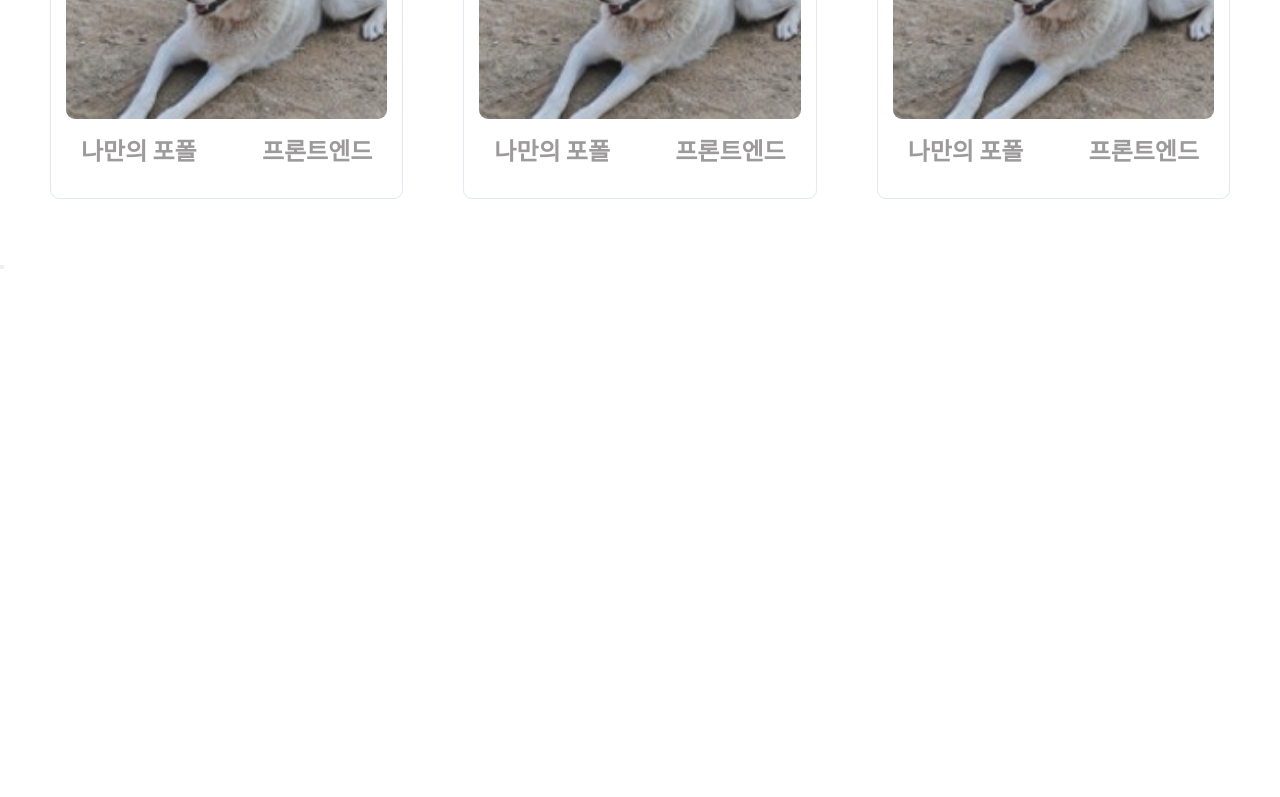
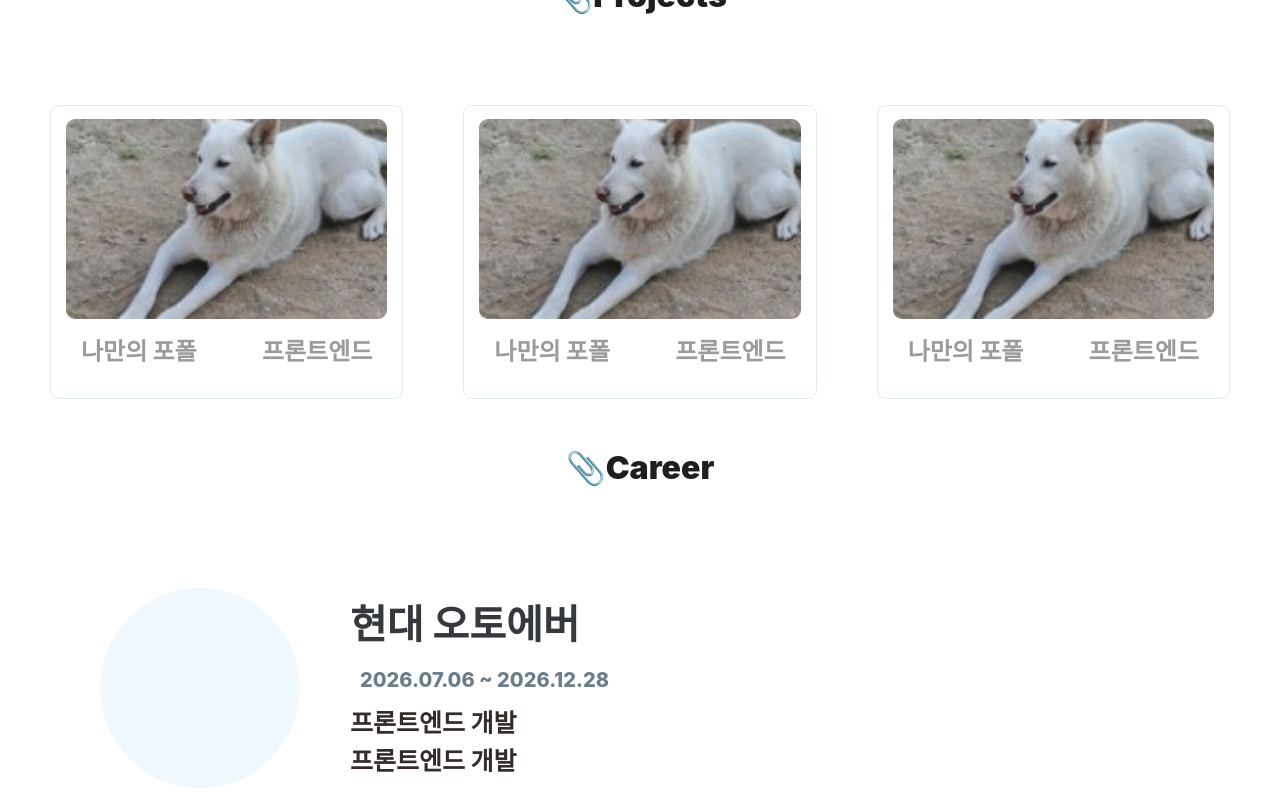
Before and after one commit to Baeksnagjun/baeksangjun-portfolio, a React (Vite) app: page / in a window 1280 px wide. Shown: the part 2000-2797 px from the top of the page. Before the commit the page ends 2273 px from the top, so only its background shows below. Built offline with nearby package versions, Linux system fonts and the light colour scheme; a web font is replaced by a local one.

Commit message:
전체 골조 완료

```diff
--- a/src/app/globals.css
+++ b/src/app/globals.css
@@ -13,8 +13,16 @@
   padding: 0;
 }
 
+#hero,
+#about,
+#skills,
+#projects,
+#career {
+  scroll-margin-top: 80px;
+}
 html {
   -webkit-text-size-adjust: 100%;
+  scroll-behavior: smooth;
 }
 
 body {
--- a/src/components/common/Gnb.module.css
+++ b/src/components/common/Gnb.module.css
@@ -5,7 +5,7 @@
     gap: 10px;
     justify-content: space-between;
     background: #4b4545;
-    box-shadow: 0 4px 12px rgba(0, 0, 0, 0.08);
+    box-shadow: 0 4px 12px rgba(0, 0, 0, 0.8);
     height: 80px;
     align-items: center;
     width: 100%;
--- a/src/components/common/Gnb.tsx
+++ b/src/components/common/Gnb.tsx
@@ -4,13 +4,13 @@ import styles from './Gnb.module.css';
 export default function Gnb() {
   return (
     <header className={styles.gnb}>
-      <h2 className={styles.logo}>백상준 포트폴리오</h2>
+      <a href="#hero" className={styles.logo}>백상준 포트폴리오</a>
       <nav className={styles.menu}>
-      <h3 className={styles.pageBtn}>About me</h3>
-      <h3 className={styles.pageBtn}>Skills</h3>
-      <h3 className={styles.pageBtn}>Projects</h3>
-      <h3 className={styles.pageBtn}>Career</h3>
-      <ThemeSwitcher />
+        <a href="#about" className={styles.pageBtn}>About me</a>
+        <a href="#skills" className={styles.pageBtn}>Skills</a>
+        <a href="#projects" className={styles.pageBtn}>Projects</a>
+        <a href="#career" className={styles.pageBtn}>Career</a>
+        <ThemeSwitcher />
       </nav>
     </header>
   );
--- a/src/components/sections/About.tsx
+++ b/src/components/sections/About.tsx
@@ -3,7 +3,7 @@ import styles from './About.module.css';
 
 export default function About() {
   return (
-    <section className={styles.about}>
+    <section id="about" className={styles.about}>
       <h2 className={styles.title}>📎ABOUT ME</h2>
 
       <div className={styles.grid}>
--- a/src/components/sections/Archive.module.css
+++ b/src/components/sections/Archive.module.css
@@ -0,0 +1,39 @@
+.title {
+    font-size: 2rem;
+    font-weight: 1000;
+    text-align: center;
+    margin: 40px;
+
+}
+.cards {
+    display: flex;
+    flex-direction: row;
+    margin: 20px;
+    justify-content: center;
+    gap: 20px;
+
+
+}
+
+.card {
+
+    padding: 13px 15px;
+    border-radius: 15px;
+    border: 1px solid #e2e8f0;
+    object-fit: cover;
+    display: flex;
+    flex-direction: column;
+    width: 400px;
+    box-shadow: 0 4px 12px rgba(0, 0, 0, 0.08);
+
+
+}
+.link{
+    font-size: 20px;
+    color: rgb(137, 71, 135);
+}
+
+.desc{
+    font-size: 15px;
+    color: #797a7b;
+}
--- a/src/components/sections/Archive.tsx
+++ b/src/components/sections/Archive.tsx
@@ -4,10 +4,25 @@ import styles from './Archive.module.css';
 
 export default function Archive() {
   return (
-    <section
-      className={styles.archive}
-      data-channels={archives.channels.length}
-      data-email={profile.email}
-    />
+    <section id="career" className={styles.career} >
+    <h2 className={styles.title}>📎Archive</h2>
+    <div className={styles.cards}>
+      <div className={styles.card}>
+        <p className={styles.category}>GitHub</p>
+        <p className={styles.link}>https://github.com/Baeksnagjun</p>
+        <p className={styles.desc}>깃허브저장소</p>
+      </div>
+      <div className={styles.card}>
+        <p className={styles.category}>Email</p>
+        <p className={styles.link}>juny200@naver.com</p>
+        <p className={styles.desc}>이메일</p>
+      </div>
+      <div className={styles.card}>
+        <p className={styles.category}>전화번호</p>
+        <p className={styles.link}>1010-1234-1234</p>
+        <p className={styles.desc}>전화번호</p>
+      </div>
+    </div>
+  </section>
   );
 }
--- a/src/components/sections/Career.module.css
+++ b/src/components/sections/Career.module.css
@@ -0,0 +1,36 @@
+.title {
+    font-size: 2rem;
+    font-weight: 1000;
+    text-align: center;
+    margin: 40px;
+
+}
+
+.cards {
+    display: flex;
+    flex-direction: row;
+    margin: 100px;
+    align-items: center;
+    gap: 50px;
+}
+
+.logo {
+    border-radius: 1;
+    background-color: aliceblue;
+    width: 200px;
+    height: 200px;
+    border-radius: 50%;
+}
+.careername{
+    font-size: 40px;
+}
+.employment{
+    font-size: 20px;
+    color: rgb(108, 124, 137);
+    margin: 10px;
+}
+
+.part{
+    font-size: 25px;
+    color: rgb(53, 43, 43);
+}
--- a/src/components/sections/Career.tsx
+++ b/src/components/sections/Career.tsx
@@ -2,5 +2,16 @@ import { careers } from '../../data/careers';
 import styles from './Career.module.css';
 
 export default function Career() {
-  return <section className={styles.career} data-count={careers.length} />;
+  return <section id="career" className={styles.career} data-count={careers.length} >
+    <h2 className={styles.title}>📎Career</h2>
+    <div className={styles.cards}>
+      <div className={styles.logo}></div>
+      <div className={styles.card}>
+        <p className={styles.careername}>현대 오토에버</p>
+        <p className={styles.employment}>2026.07.06 ~ 2026.12.28</p>
+        <p className={styles.part}>프론트엔드 개발</p>
+        <p className={styles.part}>프론트엔드 개발</p>
+      </div>
+    </div>
+  </section>;
 }
--- a/src/components/sections/Hero.module.css
+++ b/src/components/sections/Hero.module.css
@@ -1,6 +1,6 @@
 .hero {
     background-color: bisque;
-    height: 600px;
+    height: 800px;
     display: flex;
     flex-direction: column;
     justify-content: center;
--- a/src/components/sections/Hero.tsx
+++ b/src/components/sections/Hero.tsx
@@ -2,7 +2,7 @@ import { profile } from '../../data/profile';
 import styles from './Hero.module.css';
 
 export default function Hero() {
-  return <section className={styles.hero}>
+  return <section id="hero" className={styles.hero}>
     <h2>{profile.tagline}</h2>
     <h1>{profile.name}</h1>
     <p>{profile.summary}</p>
--- a/src/components/sections/Projects.tsx
+++ b/src/components/sections/Projects.tsx
@@ -3,7 +3,7 @@ import styles from './Projects.module.css';
 
 export default function Projects() {
   return (
-    <section className={styles.projects}>
+    <section id="projects" className={styles.projects}>
       <h2 className={styles.title}>📎Projects</h2>
 
       <div className={styles.grid}>
--- a/src/components/sections/Skills.tsx
+++ b/src/components/sections/Skills.tsx
@@ -3,7 +3,7 @@ import styles from './Skills.module.css';
 
 export default function Skills() {
   return (
-    <section className={styles.skills}>
+    <section id="skills" className={styles.skills}>
       <h2 className={styles.title}>📎Skills</h2>
 
       <div className={styles.grid}>
```
